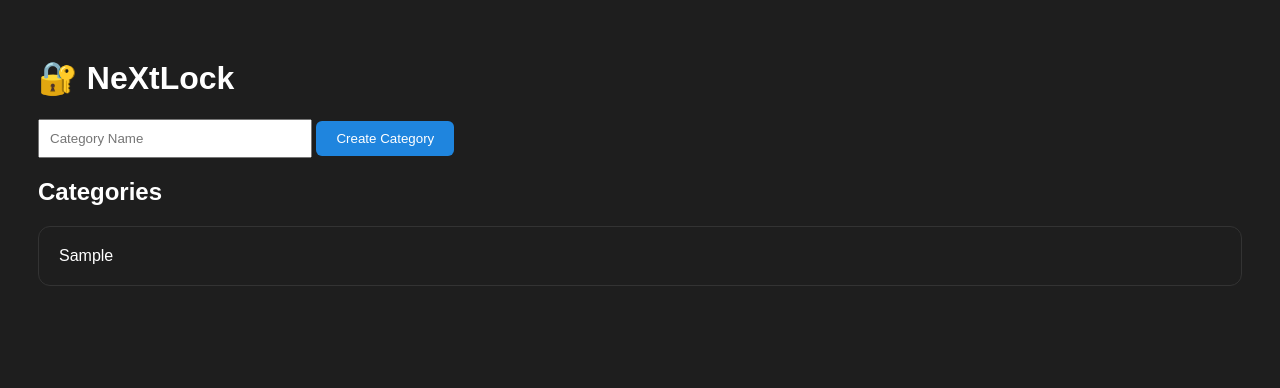
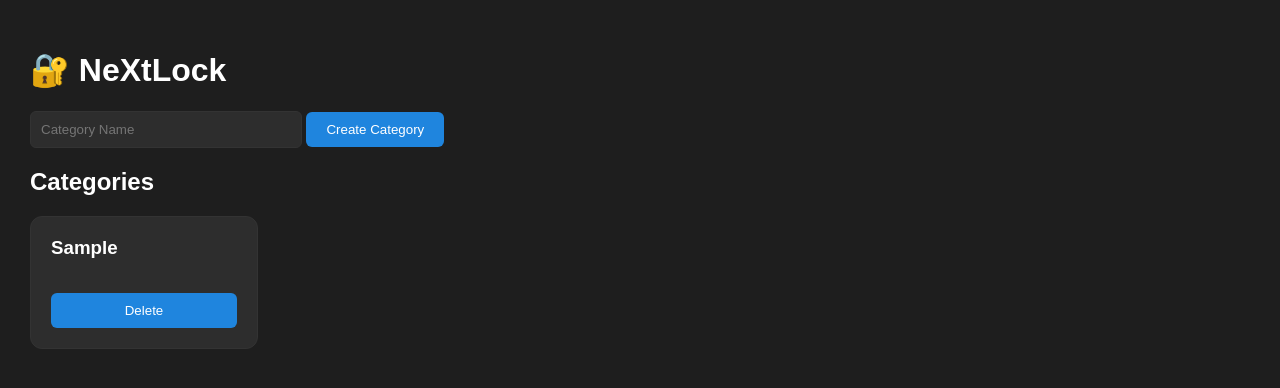
Before and after one commit to Nimesh-Alwis/NeXtLock, a website: page src/ui/index.html in a window 1280 px wide. Both pictures are taken after typing "Sample" into the empty fields and a click on the button "Create Category". Drawn offline with Linux system fonts and the light colour scheme.

Commit message:
Added category delete feature and improved UI styling

```diff
--- a/src/ui/app.js
+++ b/src/ui/app.js
@@ -1,4 +1,14 @@
-const categories = [];
+const savedCategories =
+    localStorage.getItem(
+        "categories"
+    );
+
+const categories =
+    savedCategories
+        ? JSON.parse(savedCategories)
+        : [];
+
+
 
 const input =
     document.getElementById(
@@ -20,7 +30,7 @@ button.addEventListener(
     function () {
 
         const categoryName =
-            input.value;
+            input.value.trim();
 
         if (categoryName === "") {
             alert(
@@ -29,8 +39,22 @@ button.addEventListener(
             return;
         }
 
+        if (
+            categories.includes(categoryName)
+        ) {
+            alert(
+                "Category already exists"
+            );
+            return;
+        }
+
         categories.push(
             categoryName
+        );
+
+        localStorage.setItem(
+            "categories",
+            JSON.stringify(categories)
         );
 
         renderCategories();
@@ -54,8 +78,44 @@ function renderCategories() {
             div.className =
                 "category-card";
 
-            div.textContent =
-                category;
+            div.innerHTML = `
+    <h3>${category}</h3>
+    <button class="delete-btn">
+        Delete
+    </button>
+`;
+
+const deleteButton =
+    div.querySelector(
+        ".delete-btn"
+    );
+
+
+   // 👇 මෙතන click event එක add කරනවා
+        deleteButton.addEventListener(
+            "click",
+            function () {
+
+                const index =
+                    categories.indexOf(
+                        category
+                    );
+
+                categories.splice(
+                    index,
+                    1
+                );
+
+                localStorage.setItem(
+                    "categories",
+                    JSON.stringify(categories)
+                );
+
+                renderCategories();
+            }
+        );
+
+
 
             list.appendChild(
                 div
@@ -63,3 +123,5 @@ function renderCategories() {
         }
     );
 }
+
+renderCategories();
--- a/src/ui/styles.css
+++ b/src/ui/styles.css
@@ -1,21 +1,12 @@
 /* Modern Dark Theme Design */
+
 body {
-    font-family: Arial;
+    font-family: Arial, sans-serif;
     background: #1e1e1e;
     color: white;
     padding: 30px;
+    margin: 0;
 }
-
-input {
-    padding: 10px;
-    width: 250px;
-}
-
-button {
-    padding: 10px;
-    cursor: pointer;
-}
-
 
 header {
     display: flex;
@@ -25,27 +16,23 @@ header {
     padding-bottom: 20px;
 }
 
-#category-container {
-    display: grid;
-    grid-template-columns: repeat(auto-fill, minmax(200px, 1fr));
-    gap: 20px;
-    margin-top: 20px;
+/* Input */
+
+input {
+    padding: 10px;
+    width: 250px;
+    border-radius: 6px;
+    border: 1px solid #333;
+    background: #2d2d2d;
+    color: white;
+    outline: none;
 }
 
-.category-card {
-    background-color: #1e1e1e;
-    padding: 20px;
-    margin-top: 10px;
-    border-radius: 12px;
-    border: 1px solid #333;
-    transition: transform 0.2s;
-    cursor: pointer;
+input:focus {
+    border-color: #1f85de;
 }
 
-.category-card:hover {
-    transform: scale(1.05);
-    border-color: #1f85de;
-}
+/* Buttons */
 
 button {
     background-color: #1f85de;
@@ -54,4 +41,50 @@ button {
     padding: 10px 20px;
     border-radius: 6px;
     cursor: pointer;
+    transition: 0.2s;
 }
+
+button:hover {
+    opacity: 0.9;
+}
+
+/* Category Grid */
+
+#categoryList {
+    display: grid;
+    grid-template-columns:
+        repeat(
+            auto-fill,
+            minmax(200px, 1fr)
+        );
+    gap: 20px;
+    margin-top: 20px;
+}
+
+/* Category Card */
+
+.category-card {
+    background-color: #2d2d2d;
+    padding: 20px;
+    border-radius: 12px;
+    border: 1px solid #333;
+    transition: transform 0.2s;
+}
+
+.category-card:hover {
+    transform: scale(1.05);
+    border-color: #1f85de;
+}
+
+/* Category Title */
+
+.category-card h3 {
+    margin-top: 0;
+}
+
+/* Delete Button */
+
+.delete-btn {
+    margin-top: 15px;
+    width: 100%;
+}
```
